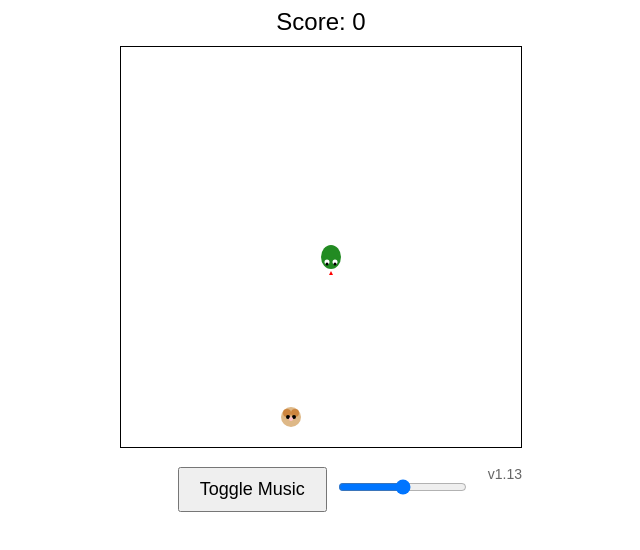
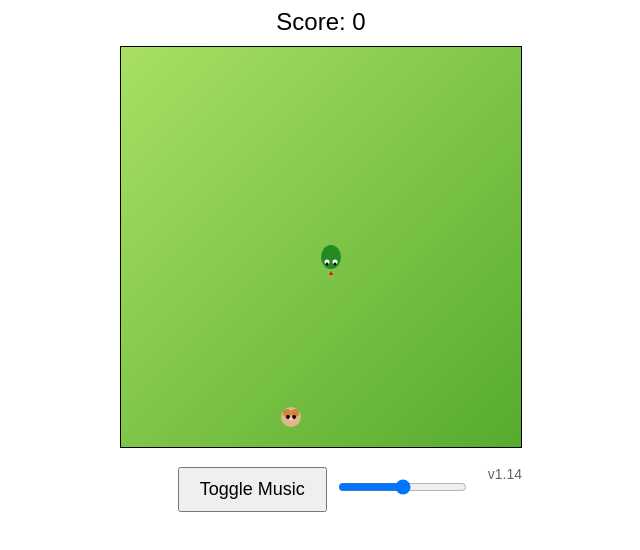
Before and after one commit to ErickZuniga/AI-Snake-Game, a plain HTML site: page snake.html in a window 1280 px wide. Both pictures are taken after a click on the button "Easy". Shown: the whole page, without its empty margins (319-959 px from the left). Drawn offline with Linux system fonts and the light colour scheme.

Commit message:
Adding background

```diff
--- a/snake.html
+++ b/snake.html
@@ -3,7 +3,7 @@
 <head>
     <meta charset="UTF-8">
     <meta name="viewport" content="width=device-width, initial-scale=1.0">
-    <title>Snake Game v1.13</title>
+    <title>Snake Game v1.14</title>
     <style>
         body {
             display: flex;
@@ -53,7 +53,7 @@
     <div id="score">Score: 0</div>
     <div id="gameContainer">
         <canvas id="gameCanvas" width="400" height="400"></canvas>
-        <div id="version">v1.13</div>
+        <div id="version">v1.14</div>
     </div>
     <div id="musicControls">
         <button onclick="toggleMusic()">Toggle Music</button>
@@ -149,6 +149,7 @@
 
         function drawGame() {
             clearCanvas();
+            drawBackground();
             moveSnake();
             drawFood();
             drawSnake();
@@ -157,7 +158,15 @@
         }
 
         function clearCanvas() {
-            ctx.fillStyle = 'white';
+            ctx.clearRect(0, 0, canvas.width, canvas.height);
+        }
+
+        function drawBackground() {
+            const gradient = ctx.createLinearGradient(0, 0, canvas.width, canvas.height);
+            gradient.addColorStop(0, '#a8e063'); // Light green
+            gradient.addColorStop(1, '#56ab2f'); // Dark green
+
+            ctx.fillStyle = gradient;
             ctx.fillRect(0, 0, canvas.width, canvas.height);
         }
 
```
Also changed, not shown: 1 other file.
